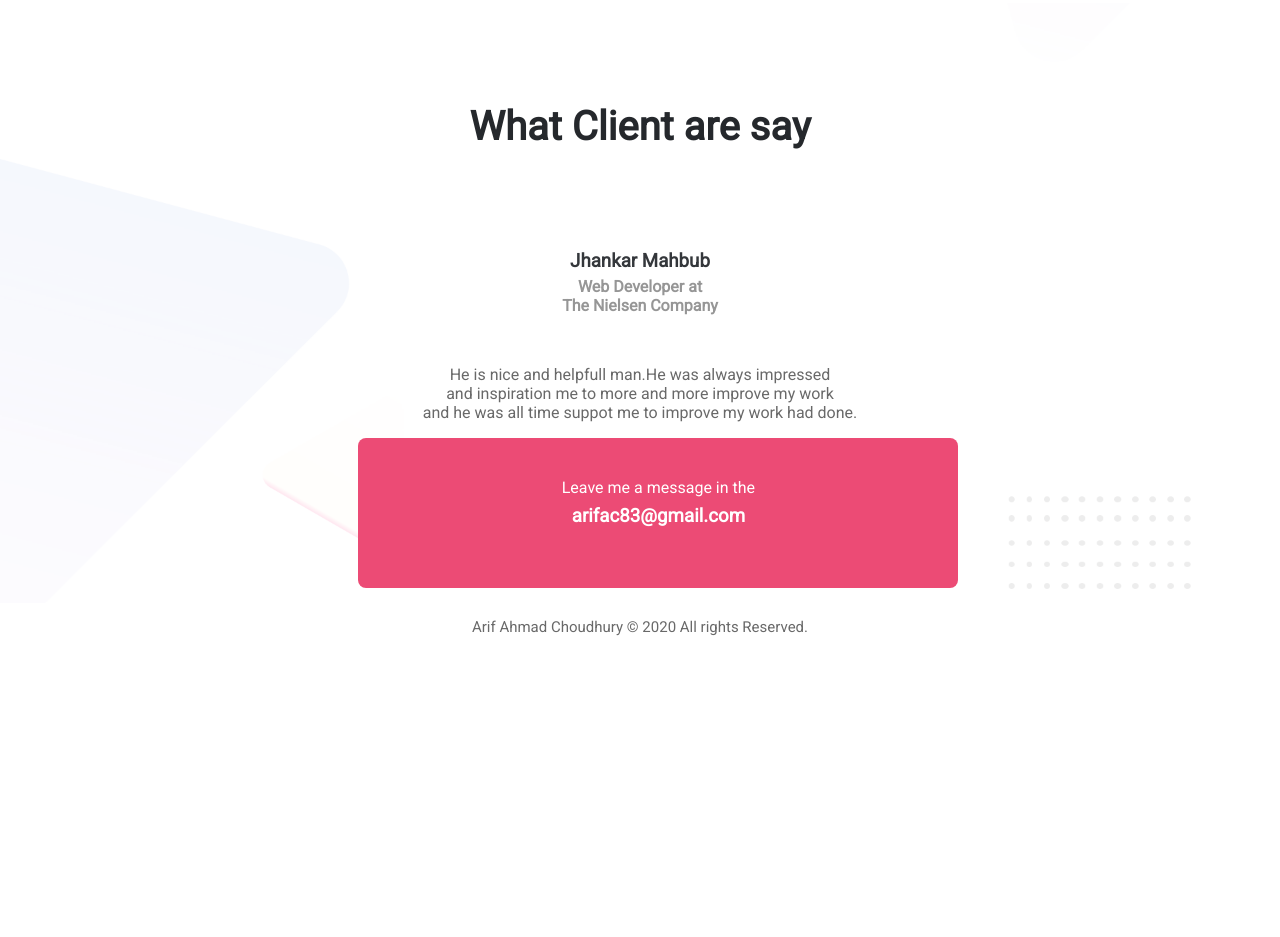
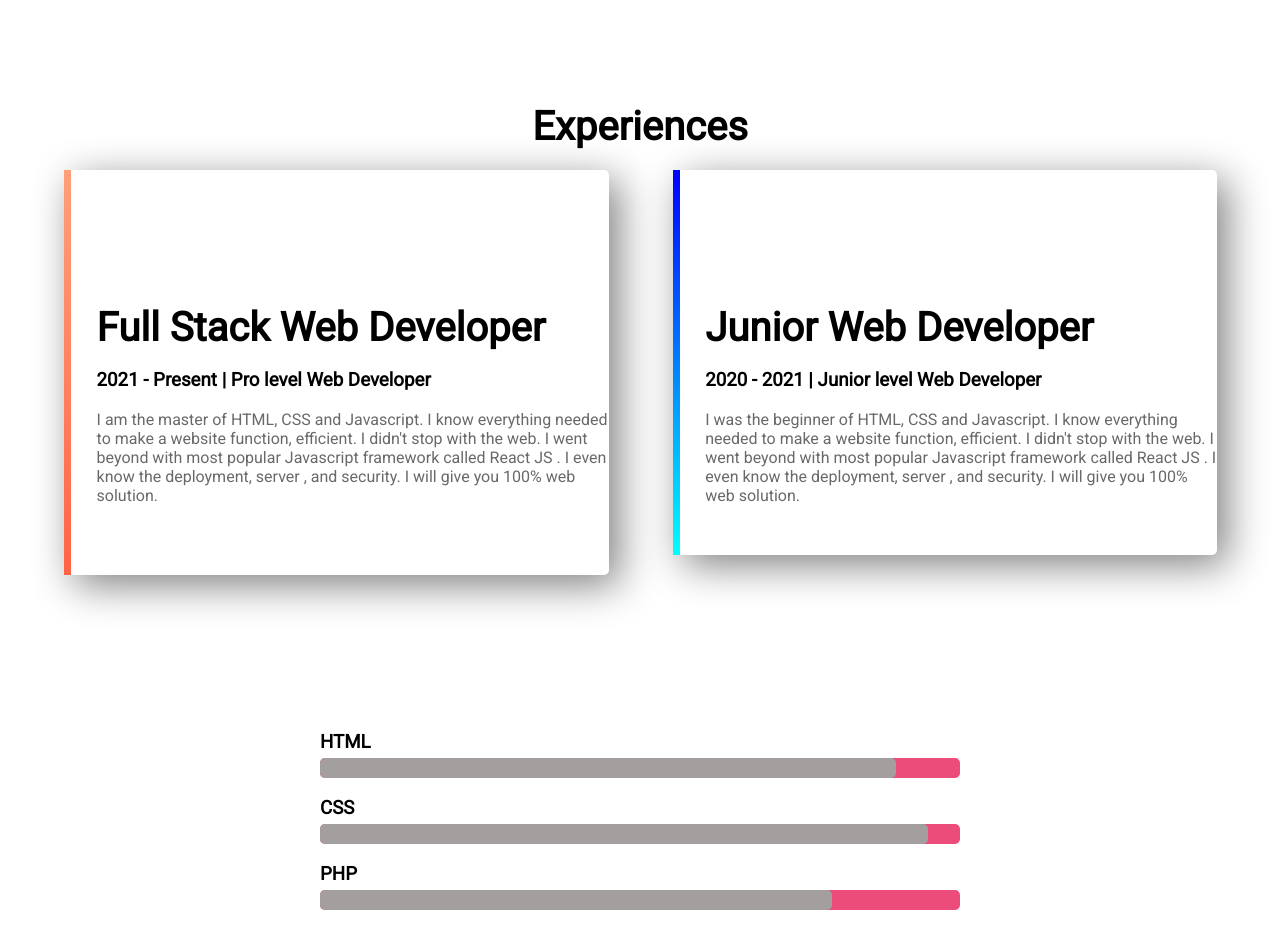
Before and after one commit to Arifac83/personal-website, a plain HTML site: page index.html in a window 1280 px wide. Shown: the part 1863-2800 px from the top of the page. Before the commit the page ends 2549 px from the top, so only its background shows below. Drawn offline with Linux system fonts and the light colour scheme.

Commit message:
completed

```diff
--- a/index.html
+++ b/index.html
@@ -12,10 +12,10 @@
         <div class="half-width">
             <h2>Hello  I'm </h2>
             <h1> <span class="name-highlight">Arif Ahmad</span></h1>
-            <p>You might saw me jumping, climbing buildings, and stopping trains. But nobody
+            <p class="text-left">You might saw me jumping, climbing buildings, and stopping trains. But nobody
                 pays me a dime for that work.That's why i am learning and mastering Web development.
                 I will not stop until I become the Web Development Hero.</p>
-                <a class="link-button" target="-blank" href="http://www.linkdin.com"> HIRE ME</a>
+            <a class="link-button" target="-blank" href="https://www.linkedin.com/in/arif-ahmad-choudhury-3437a61b1/"> HIRE ME</a>
         </div>
         <div class="half-width">
             <img src="images/profile.png" alt="profile-logo">
@@ -27,11 +27,11 @@
         </div>
         <div class="half-width">
             <h2> <span class="highlight1">Biography</span></h2>
-            <p>I already learnned the basic HTML and CSS.I can creat any website.
+            <p class="text-left">I already learnned the basic HTML and CSS.I can creat any website.
                 I can even teach my brother's and sister's how to creat a simple website.
                  I am not only a good <b>Web Development </b>but also a good <strong>Graphic Designer.</strong>
             </p>
-            <a class="link-button" target="-blank" href="http://www.linkdin.com"> Download CV</a>
+            <a class="link-button" target="-blank" href="https://www.linkedin.com/in/arif-ahmad-choudhury-3437a61b1/"> Download CV</a>
         </div>
     </section>
     <section class="work-area">
@@ -46,13 +46,40 @@
             <img src="images/latest-work/work-3.jpg" alt="work-3">
         </div>
     </section>
+    <section class="experience-area">
+        <h2 class="experience-h2">Experiences</h2>
+        <div id="full-stack" class="half-width single-experience">
+            <h2 class="text-left">Full Stack Web Developer</h2>
+            <h3 class="orange-highlight text-left">2021 - Present | Pro level Web Developer</h3>
+            <p class="text-left">I am the master of HTML, CSS and Javascript. I know everything needed to make a website function, efficient. I didn't stop with the web. I went beyond with most popular Javascript framework called React JS . I even know the deployment, server , and security. I will give you 100% web solution. </p>
+        </div>
+        <div id="junior-web" class="half-width single-experience">
+            <h2 class="text-left">Junior Web Developer</h2>
+            <h3 class="orange-highlight text-left">2020 - 2021 | Junior level Web Developer</h3>
+            <p class="text-left">I was the beginner of HTML, CSS and Javascript. I know everything needed to make a website function, efficient. I didn't stop with the web. I went beyond with most popular Javascript framework called React JS . I even know the deployment, server , and security. I will give you 100% web solution. </p>
+        </div>
+    </section>
+    <section class="skill-progress">
+        <h3>HTML</h3>
+        <div class="container">
+            <div class="skills html"></div>
+        </div>
+        <h3>CSS</h3>
+        <div class="container">
+            <div class="skills css"></div>
+        </div>
+        <h3>PHP</h3>
+        <div class="container">
+            <div class="skills php"></div>
+        </div>
+    </section>
     <section class="client-area">
         <h2 class="highlight">What Client are say</h2>
         <div class="single-client">
             <h3>Jhankar Mahbub</h3>
             <h4>Web Developer at <br>The Nielsen Company</h4>
-            <p>He is nice and helpfull man.He was always impressed<br> and inspiration me to more and more
-                improve my work<br> and he was all time suppot me to  improve my work had done.</p>
+            <p>He is nice and helpfull man.He was always impressed <br>and inspiration me to more and more
+                improve my work <br> and he was all time suppot me to  improve my work had done.</p>
         </div>
          <div class="contact">
              <p>Leave me a message in the</p>
@@ -60,7 +87,7 @@
          </div>
     </section>
     <footer>
-        <p>Arif Ahmad Choudhury &copy; 2020 All rights Reserved.</p>
+        <p> Arif Ahmad Choudhury &copy; 2020 All rights Reserved.</p>
     </footer>
 </body>
 </html>
--- a/style.css
+++ b/style.css
@@ -1,4 +1,4 @@
-
+/* Here Common Code is starting */
 body{
     margin: 0;
     font-family: 'Roboto', sans-serif;
@@ -16,10 +16,15 @@ h2{
 p{
     color: dimgray;
     margin-bottom: 50px;
+    text-align: center;
+}
+.text-left{
+    text-align: left;
 }
 .name-highlight{
     color:#EC4C7A;
 }
+
 .highlight1{
     color: #202428);
 }
@@ -47,14 +52,30 @@ section{
     height: 600px;
 }
 
+/* Here Common Code is endting */
+    ---------------------
+
+/* Here top area is starting.*/
+
 .top-banner{
     background-image: url("images/header-bg.png");
     background-size: cover;
 }
+
+/* Here top area is ending.*/
+
+        ---------------------
+
+/* Here biography area is starting.*/
+
 .biography-area{
     background-image: url("images/biography-bg.png");
     background-size: cover;
 }
+/* Here biography area is ending.*/
+        ---------------------
+/* Here work area is starting.*/
+
 .work-area {
     background-image: url("images/latest-work-bg.png");
     background-size: cover;
@@ -75,6 +96,85 @@ section{
       width: 100%;
 
     }
+
+/* Here work area is ending.*/
+
+        ---------------------
+
+/* Here expreience area is starting.*/
+
+.experience-area{
+        background-image:url("images/exp-bg.png");
+        background-repeat:no-repeat;
+        background-position: left;
+    }
+
+ .experience-h2{
+        text-align:center;
+        margin-bottom:20px;
+    }
+ .single-experience{
+        box-shadow: 10px 10px 40px gray;
+        border-radius: 5px;
+        height: 60%%;
+    }
+ .single-experienc h2{
+        padding-top: 30px;
+
+    }
+
+#full-stack{
+        border-left: 7px solid;
+        border-image: linear-gradient(180deg, lightsalmon, tomato);
+        border-image-slice: 1;
+    }
+
+#full-stack p{
+        padding-bottom: 20px;
+    }
+#junior-web{
+        border-left: 7px solid;
+        border-image: linear-gradient(180deg, blue, cyan);
+        border-image-slice: 1;
+    }
+
+
+
+       .skill-progress{
+        margin-top: 10%;
+    }
+    .skill-progress h3{
+        margin-bottom: 5px;
+        margin-left: 25%;
+    }
+    .container{
+        width: 50%;
+        background-color: #EC4C7A;
+        margin-left: 25%;
+        border-radius: 5px;
+    }
+    .skills{
+        text-align: right;
+        padding-top: 10px;
+        padding-bottom: 10px;
+        color: white;
+        border-radius: 5px;
+    }
+    .html{
+        width: 90%;
+        background-color: #a39f9f;
+    }
+    .css{
+        width: 95%;
+        background-color: #a39f9f;
+    }
+    .php{
+        width: 80%;
+        background-color: #a39f9f;
+    }
+  /* Here expreienc area is ending.*/
+    --------------
+/* Here client area is starting.*/
 
 .client-area {
     background-image: url("images/client-bg.png");
@@ -111,15 +211,24 @@ section{
     background-color: #EC4B75;
     margin-left: 28%;
     border-radius: 8px;
+    margin-bottom: 40px;
 }
 .contact p{
     padding-top: 40px;
     color: white;
+
 }
 .contact h3{
     color: white;
 }
-footer p{
-    text-align: center;
+
+/* Here client area is ending.*/
+    ---------------------
+/* Here footer area is starting.*/
+footer{
+    text-align:center !important;
     font-size: 15px;
 }
+
+/* Here footer area is ending.*/
+    ---------------------
```
Also changed, not shown: images/exp-bg.png (added). Lines whose indentation alone changed are shown as unchanged.
